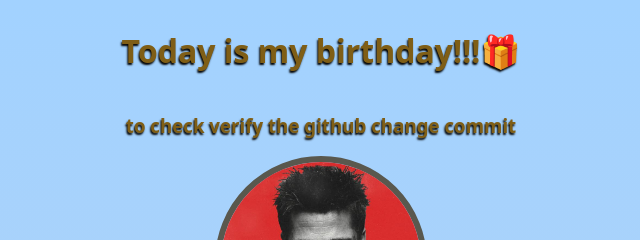
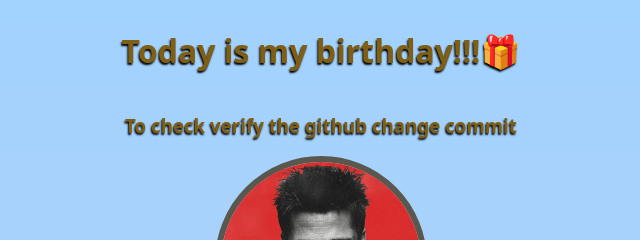
Before and after one commit to mdadil01999/HAPPY-BIRTHDAY-SITE, a plain HTML site: page index.html in a window 1280 px wide. Shown: the top 240 px of the page, 319-959 px from the left. Drawn offline with Linux system fonts and the light colour scheme; a web font is replaced by a local one.

```diff
--- a/index.html
+++ b/index.html
@@ -20,7 +20,7 @@
 
 
 
-        <h3> to check  verify the github change commit</h3>
+        <h3> To check  verify the github change commit</h3>
 
         <img id="image" src="assets/fc.jpg" alt="me">
         <h2 id="age">i am 24 years old</h2>
```
